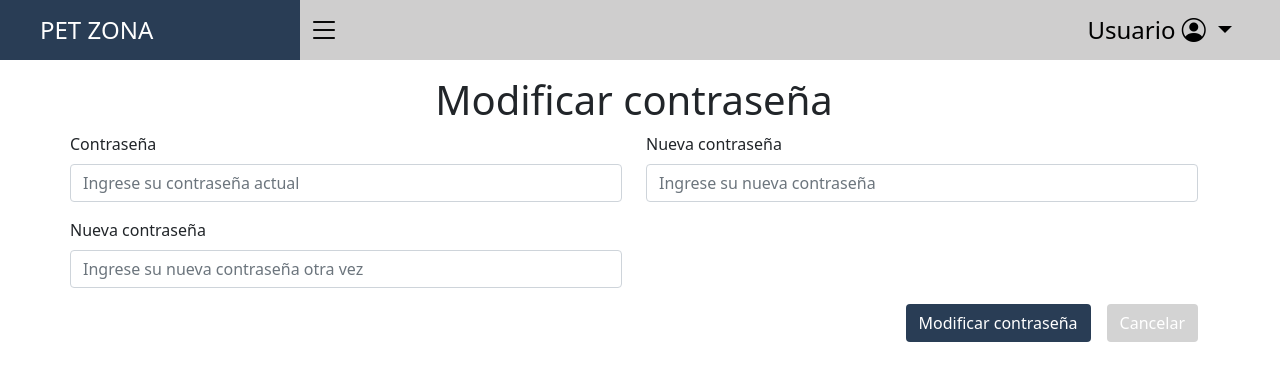
After one commit to LIS-Project-2022/veterinaria, a PHP site: page /dashboard/perfil/cambiar-clave.php in a window 1280 px wide. The commit adds this page. Shown: the top 381 px of the page. Run offline with PHP 8.4, Linux system fonts and the light colour scheme; data comes from the database, SQL or seed files in the repository; some libraries are stand-ins or nearby versions.

Commit message:
Add update password

```diff
--- /dev/null
+++ b/app/controllers/perfil/update_password_controller.php
@@ -0,0 +1,54 @@
+<?php
+    require_once('../../app/models/usuario.class.php');
+    try
+    {
+        $usuario = new Usuario;
+        // util solo mientras no esta la autenticación
+        session_start();
+        $_SESSION["idUser"] = '1';
+        $idUser = $_SESSION['idUser'];
+        if($idUser != ''){
+            $tiposUsuario = $usuario->getTiposUsuario();
+            if(!$usuario->setIdUsuario($idUser))
+            {
+                Page::showMessage(2, 'El id de usuario no es valido', 'update.php');
+            }
+            if(!$usuario->getUsuarioForId())
+            {
+                Page::showMessage(2, 'El usuario no existe', 'update.php');
+            }
+            require_once('../../app/views/perfil/update_password.php');
+            if(isset($_POST['update_password'])){
+                if(!$usuario->setPassword($_POST['password_old'])){
+                    return Page::showMessage(2, 'Escribe una contraseña valida (Alfanumerica)', 'update.php');
+                }
+                if($_POST['password_new1'] != $_POST['password_new2']){
+                    return Page::showMessage(2, 'No coinciden las nuevas contraseñas', 'update.php');
+                }
+                if(!$usuario->setNewPassword($_POST['password_new1'])){
+                    return Page::showMessage(2, 'Escribe una contraseña valida en contraseña nueva (Alfanumerica)', 'update.php');
+                }
+                if(!$usuario->setIdUsuario($idUser))
+                {
+                    return Page::showMessage(2, 'El id de usuario no es valido', 'update.php');
+                }
+                if($usuario->changePassword())
+                {
+                    Page::showMessage(1, "Contraseña actualizada", "update.php");
+                }
+                else
+                {
+                    throw new Exception('Ocurrio un problema al momento de actualizar la contraseña');
+                }
+            }
+        }else{
+            echo("<h1 class='text-center'>El usuario no esta autenticado no puede ver el perfil<h1>");
+        }
+
+    }
+    catch(Exception $error)
+    {
+        Page::showMessage(2, $error->getMessage(), "");
+    }
+
+?>
--- a/app/models/usuario.class.php
+++ b/app/models/usuario.class.php
@@ -7,6 +7,7 @@
         private $telefono = null;
         private $usuario = null;
         private $password = null;
+        private $newPassword = null;
         private $id_tipo_usuario = null;
         private $token = 0;
         private $estado = 1;
@@ -132,6 +133,18 @@
             }
         }
 
+        public function setNewPassword($value){
+            if($this->validateAlphanumeric($value, 1, 60))
+            {
+                $this->newPassword = $value;
+                return true;
+            }
+            else
+            {
+                return false;
+            }
+        }
+
         public function getPassword()
         {
             return $this->password;
@@ -240,6 +253,12 @@
             $params = array($this->nombres, $this->apellidos, $this->correo, $this->telefono, $this->usuario, $this->password, $this->id_tipo_usuario, $this->id_usuario);
             return Database::executeRow($query, $params);
         }
+
+        public function changePassword(){
+            $query = "UPDATE usuarios SET password = ? WHERE id_usuario = ? AND password = ?";
+            $params = array($this->newPassword, $this->id_usuario, $this->password);
+            return Database::executeRow($query, $params);
+        }
         public function delete()
         {
             $query = "UPDATE usuarios SET estado = 0 WHERE id_usuario = ?";
--- /dev/null
+++ b/app/views/perfil/update_password.php
@@ -0,0 +1,13 @@
+<form method="POST" autocomplete="off">
+    <div class="row">
+    <?php
+            Page::textInput('Contraseña', 'password_old', isset($_POST['nombres']) ? $_POST['nombres'] : '', 'Ingrese su contraseña actual', 'password');
+            Page::textInput('Nueva contraseña', 'password_new1', isset($_POST['apellidos']) ? $_POST['apellidos'] : '', 'Ingrese su nueva contraseña', 'password');
+            Page::textInput('Nueva contraseña', 'password_new2', isset($_POST['correo']) ? $_POST['correo'] : '', 'Ingrese su nueva contraseña otra vez', 'password');
+        ?>
+        <div class='d-flex justify-content-end'>
+            <button type="submit" name='update_password' class="btn btn-agregar me-3">Modificar contraseña</button>
+            <a class="btn btn-cancelar" href="../usuarios" role="button">Cancelar</a>
+        </div>
+    </div>
+</form>
--- a/app/views/template/navbar.php
+++ b/app/views/template/navbar.php
@@ -14,7 +14,7 @@
                 </a>
                 <ul class="dropdown-menu" aria-labelledby="navbarDropdown">
                     <li><a class="dropdown-item" href="../perfil/update.php">Editar Perfil</a></li>
-                    <li><a class="dropdown-item" href="#">Cambiar Contraseña</a></li>
+                    <li><a class="dropdown-item" href="../perfil/cambiar-clave.php">Cambiar Contraseña</a></li>
                     <li><hr class="dropdown-divider"></li>
                     <li><a class="dropdown-item" href="#">Cerrar Sesion</a></li>
                 </ul>
--- /dev/null
+++ b/dashboard/perfil/cambiar-clave.php
@@ -0,0 +1,6 @@
+<?php
+    require_once('../../app/views/template/page.class.php');
+    Page::templateHeader('Modificar contraseña');
+    require_once('../../app/controllers/perfil/update_password_controller.php');
+    Page::templateFooter();
+?>
```
